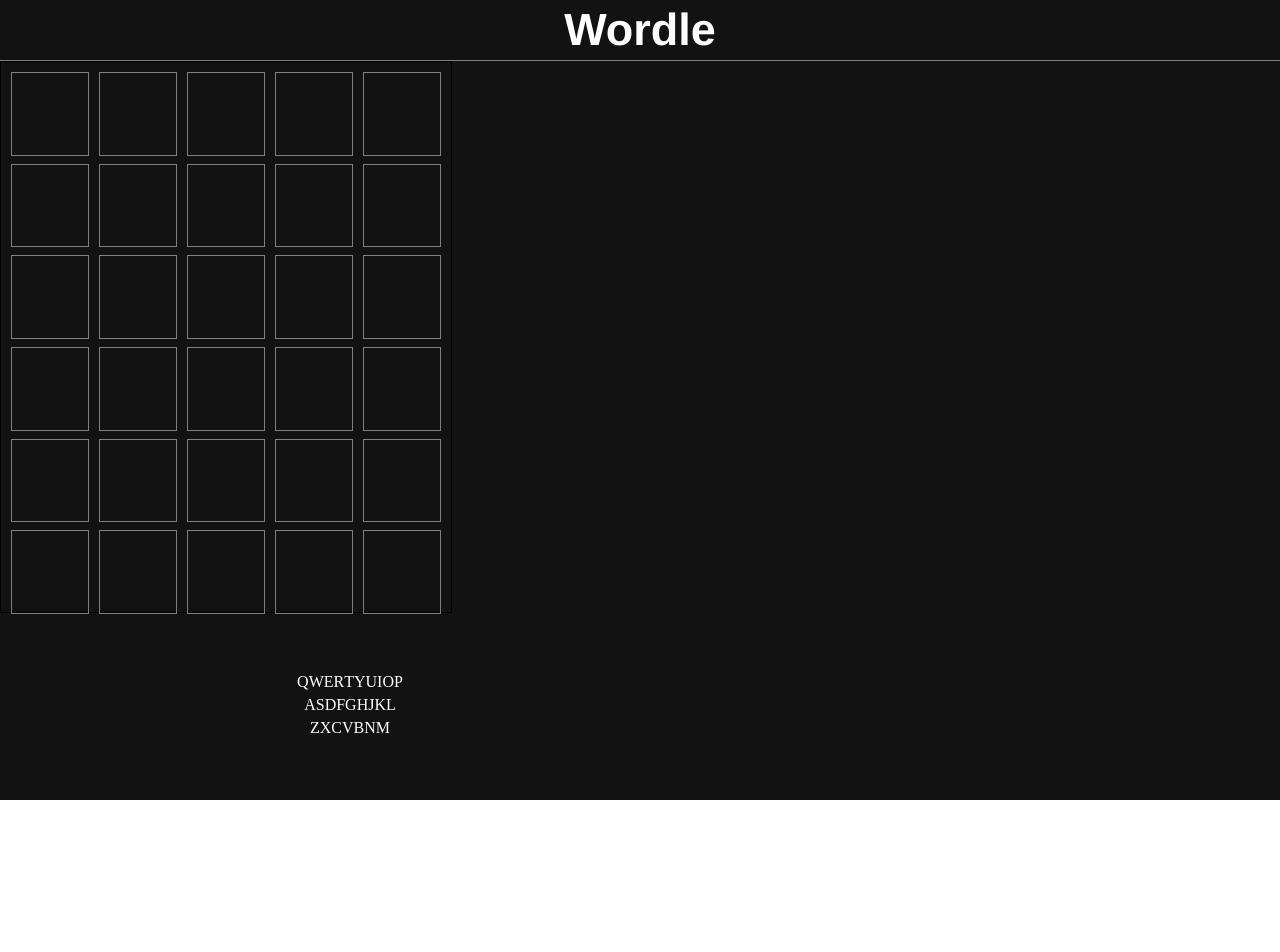
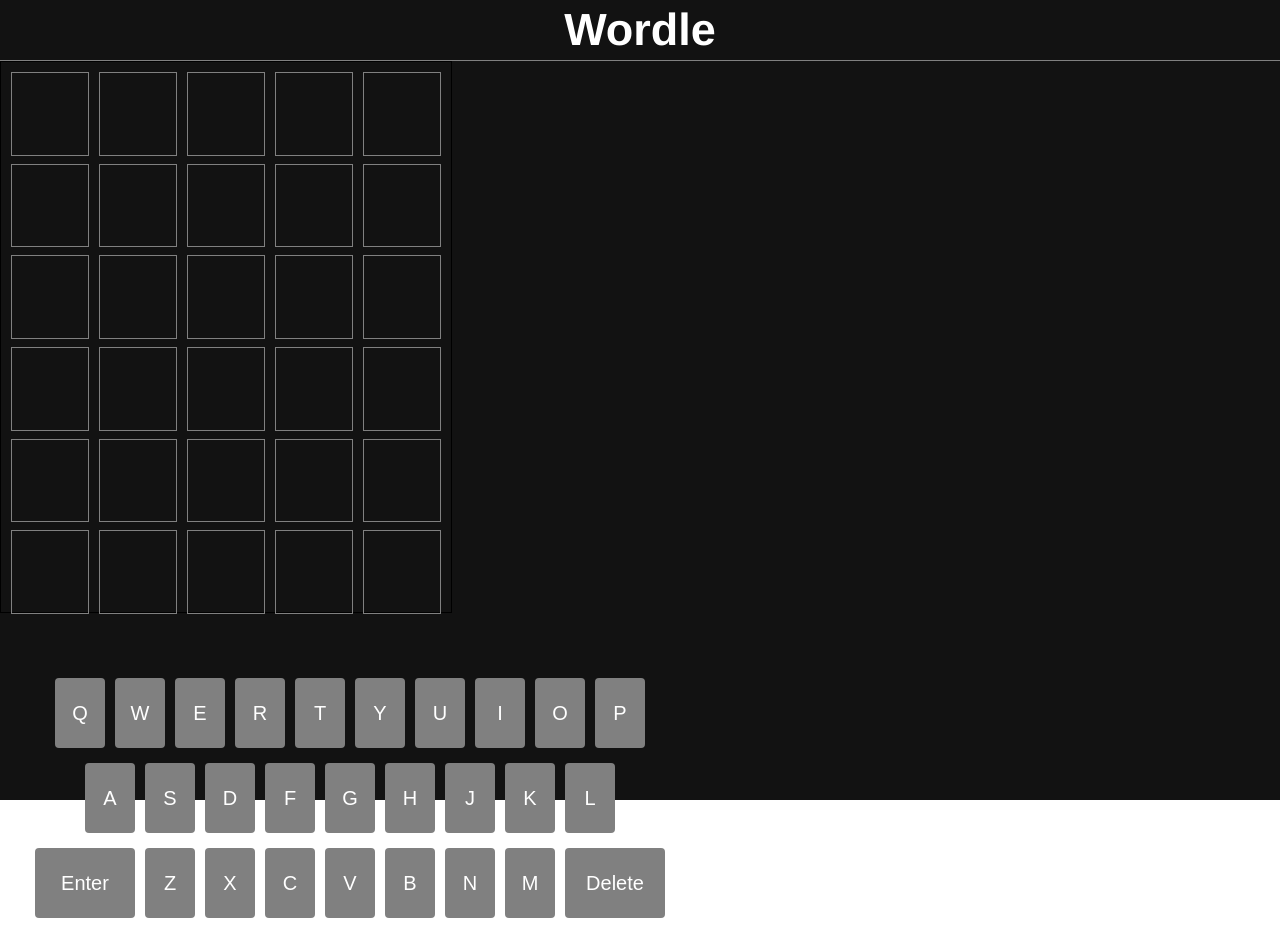
Before and after one commit to hui1010/wordle_react, a React (Create React App) app: page / in a window 1280 px wide. Shown: the top 952 px of the page. Built offline with nearby package versions, Linux system fonts and the light colour scheme.

Commit message:
Keyboard layout done

```diff
--- /dev/null
+++ b/src/components/Key.js
@@ -0,0 +1,9 @@
+import React from 'react'
+
+function Key({ keyVal, bigKey }) {
+    return (
+        <div className='key' id={bigKey && "big"}>{keyVal}</div>
+    )
+}
+
+export default Key
--- a/src/components/Keyboard.js
+++ b/src/components/Keyboard.js
@@ -1,4 +1,5 @@
 import React from 'react'
+import Key from "./Key"
 
 function Keyboard() {
     const keys1 = ["Q", "W", "E", "R", "T", "Y", "U", "I", "O", "P"];
@@ -8,16 +9,20 @@ function Keyboard() {
     return (
         <div className='keyboard'>
             <div className='line1'>{
-                keys1.map(key => (<div>{key}</div>))
+                keys1.map(key => <Key keyVal={key} />)
             }</div>
             <div className='line2'>
                 {
-                    keys2.map(key => (<div>{key}</div>))
+                    keys2.map(key => <Key keyVal={key} />)
                 }
             </div>
-            <div className='line3'>{
-                keys3.map(key => (<div>{key}</div>))
-            }</div>
+            <div className='line3'>
+                <Key keyVal="Enter" bigKey />
+                {
+                    keys3.map(key => <Key keyVal={key} />)
+                }
+                <Key keyVal="Delete" bigKey />
+            </div>
 
         </div>
     )
```
